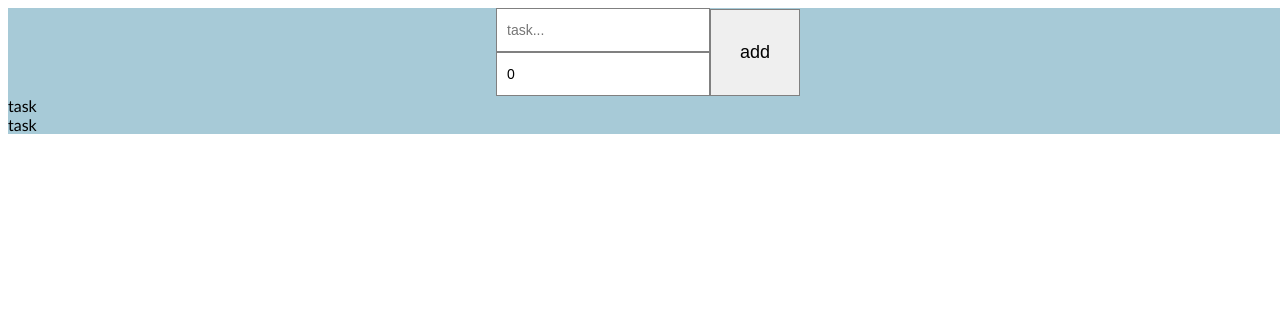
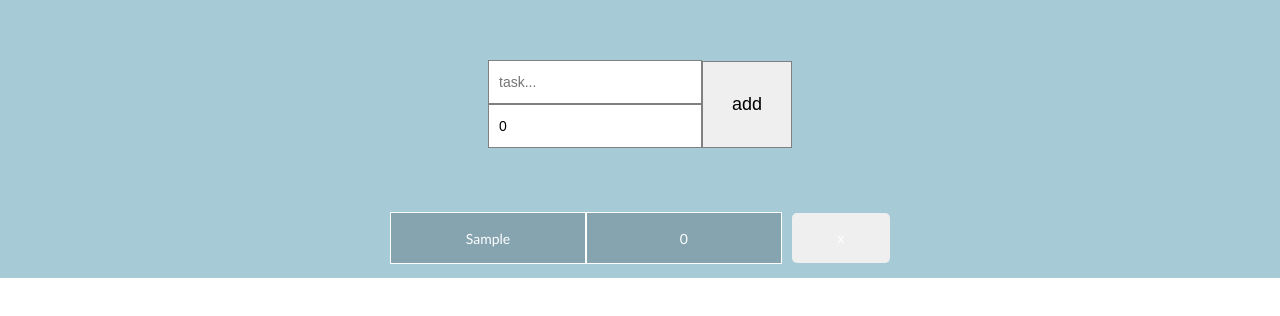
Before and after one commit to SandraFernandz/To-do-list-with-dates, a React (Create React App) app in the folder my-to-do-list-with-dates/: page / in a window 1280 px wide. Both pictures are taken after typing "Sample" into the empty fields and a click on the button "add". Shown: the top 316 px of the page. Built offline with nearby package versions, Linux system fonts and the light colour scheme.

Commit message:
added some styles

```diff
--- a/my-to-do-list-with-dates/src/App.css
+++ b/my-to-do-list-with-dates/src/App.css
@@ -8,12 +8,18 @@
   font-family: 'Gill Sans', 'Gill Sans MT', Calibri, 'Trebuchet MS', sans-serif;
 }
 
+body {
+  margin: 0%;
+  padding: 0%;
+}
+
 .header {
   flex: 30%;
   width: 90%;
   display: flex;
   justify-content: center;
   align-items: center;
+  margin-top: 60px;
 }
 
 .header .inputContainer {
@@ -43,4 +49,43 @@
 .todoList {
   flex: 70%;
   width: 100%;
+  display: flex;
+  align-items: center;
+  padding-top: 50px;
+  flex-direction: column;
 }
+
+.task {
+  width: 500px;
+  height: 50px;
+  display: flex;
+  color: white;
+  margin: 15px;
+}
+
+.task .content {
+  flex: 80%;
+  height: 100%;
+  display: flex;
+  justify-content: center;
+  align-items: center;
+}
+
+.task .content span {
+  display: grid;
+  place-items: center;
+  border: 1px solid white;
+  width: 100%;
+  height: 100%;
+  font-size: 14px;
+  background-color: rgb(134, 164, 176);
+}
+
+.subButton {
+  margin-left: 10px;
+  flex: 20%;
+  height: 100%;
+  border: none;
+  color: white;
+  border-radius: 5px;
+}
--- a/my-to-do-list-with-dates/src/App.tsx
+++ b/my-to-do-list-with-dates/src/App.tsx
@@ -2,7 +2,7 @@ import React, { ChangeEvent, useState } from 'react';
 import { FC } from 'react';
 import './App.css';
 import { ITask } from './interfaces';
-import TodoTask from './Components/TodoTask';
+import TodoTask from './Components/TodoList';
 
 const App: FC = () => {
   const [task, setTask] = useState<string>('');
@@ -51,7 +51,7 @@ const App: FC = () => {
 
       <div className="todoList">
         {list.map((task: ITask, key: number) => {
-          return <TodoTask key={key} />;
+          return <TodoTask key={key} task={task} />;
         })}
       </div>
     </div>
--- /dev/null
+++ b/my-to-do-list-with-dates/src/Components/TodoList.tsx
@@ -0,0 +1,22 @@
+import React from 'react';
+import { ITask } from '../interfaces';
+
+interface Props {
+  task: ITask;
+}
+
+function TodoTask({ task }: Props) {
+  return (
+    <>
+      <div className="task">
+        <div className="content">
+          <span>{task.taskName}</span>
+          <span> {task.deadline}</span>
+        </div>
+        <button className="subButton">x</button>
+      </div>
+    </>
+  );
+}
+
+export default TodoTask;
--- a/my-to-do-list-with-dates/src/Components/TodoTask.tsx
+++ /dev/null
@@ -1,12 +0,0 @@
-import React from 'react';
-
-function TodoTask() {
-  return (
-    <>
-      <div>task</div>
-      task
-    </>
-  );
-}
-
-export default TodoTask;
```
